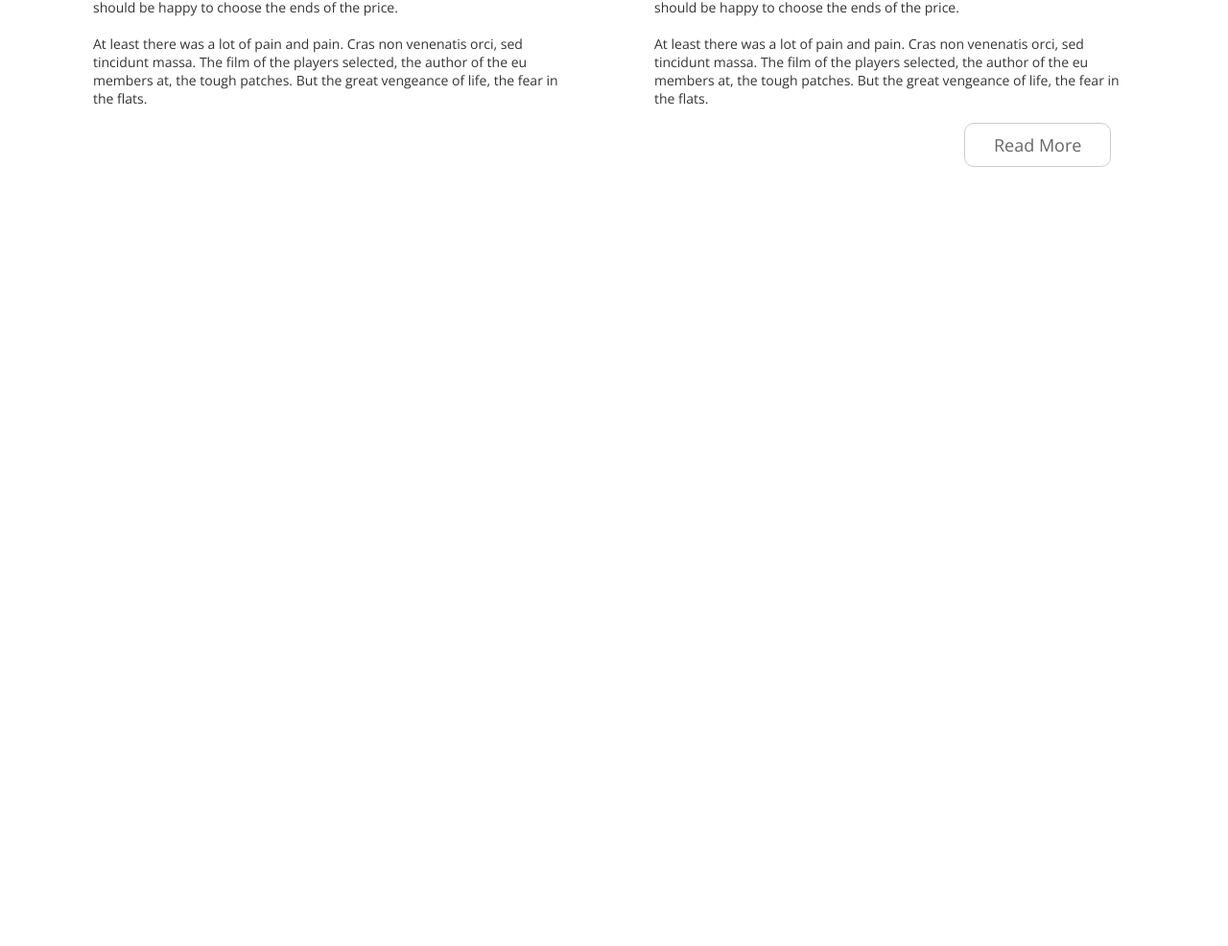
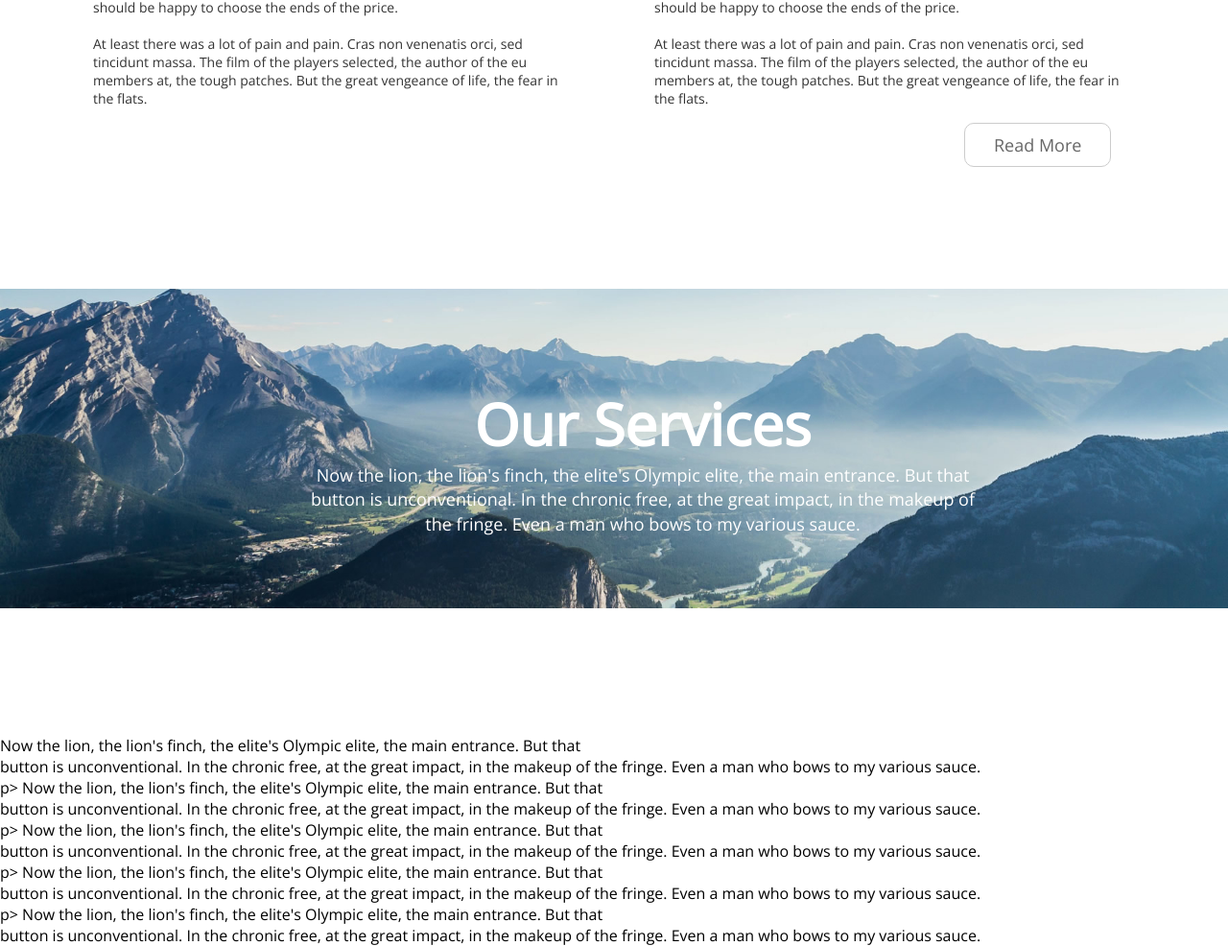
Before and after one commit to dennisQ23/conquer, a plain HTML site: page index.html in a window 1280 px wide. Shown: the part 1588-2574 px from the top of the page at 96% size. Before the commit the page ends 1889 px from the top, so only its background shows below. Drawn offline with nearby package versions, Linux system fonts and the light colour scheme.

Commit message:
Add the services section

```diff
--- a/index.html
+++ b/index.html
@@ -138,12 +138,73 @@
         </div>
       </div>
     </section>
+    <!-- end of featuure blog area -->
     <!-- end of features section -->
 
-    <!-- end of blog section -->
     <!-- services section -->
+    <section id="services-section" class="services-area">
+      <div class="services-container">
+        <div class="services-row">
+          <div class="col-services">
+            <div class="service">
+              <h1>our services</h1>
+              <p>
+                Now the lion, the lion's finch, the elite's Olympic elite, the
+                main entrance. But that
+                <br />
+                button is unconventional. In the chronic free, at the great
+                impact, in the makeup of the fringe. Even a man who bows to my
+                various sauce.
+              </p>
+            </div>
+          </div>
+        </div>
+      </div>
+    </section>
+    <!-- end of services section -->
+
     <!-- testimonial section -->
     <!-- contact section -->
     <!-- footer section -->
+    <p>
+      <br>
+      <br>
+      <br>
+      <br>
+      <br><br>
+      Now the lion, the lion's finch, the elite's Olympic elite, the main
+      entrance. But that
+      <br />
+      button is unconventional. In the chronic free, at the great impact, in the
+      makeup of the fringe. Even a man who bows to my various sauce.
+    </p>
+    p>
+      Now the lion, the lion's finch, the elite's Olympic elite, the main
+      entrance. But that
+      <br />
+      button is unconventional. In the chronic free, at the great impact, in the
+      makeup of the fringe. Even a man who bows to my various sauce.
+    </p>
+    p>
+      Now the lion, the lion's finch, the elite's Olympic elite, the main
+      entrance. But that
+      <br />
+      button is unconventional. In the chronic free, at the great impact, in the
+      makeup of the fringe. Even a man who bows to my various sauce.
+    </p>
+    p>
+      Now the lion, the lion's finch, the elite's Olympic elite, the main
+      entrance. But that
+      <br />
+      button is unconventional. In the chronic free, at the great impact, in the
+      makeup of the fringe. Even a man who bows to my various sauce.
+    </p>
+    p>
+      Now the lion, the lion's finch, the elite's Olympic elite, the main
+      entrance. But that
+      <br />
+      button is unconventional. In the chronic free, at the great impact, in the
+      makeup of the fringe. Even a man who bows to my various sauce.
+    </p>
   </body>
 </html>
--- a/style.css
+++ b/style.css
@@ -263,3 +263,34 @@ h6,
   text-decoration: none;
   text-transform: capitalize;
 }
+
+/* services section */
+.services-area {
+  background-image: url(./image/bg-2.jpg);
+  background-position: center center;
+  height: 333px;
+  background-repeat: no-repeat;
+  background-size: cover;
+  position: relative;
+}
+
+.col-services {
+  position: absolute;
+  text-align: center;
+  top: 30%;
+  left: 25%;
+  color: #fff;
+}
+.service {
+  width: 700px;
+  height: 146px;
+}
+.service h1 {
+  font-size: 60px;
+  text-transform: capitalize;
+}
+
+.service p {
+  line-height: 25.6px;
+  font-size: 18px;
+}
```
